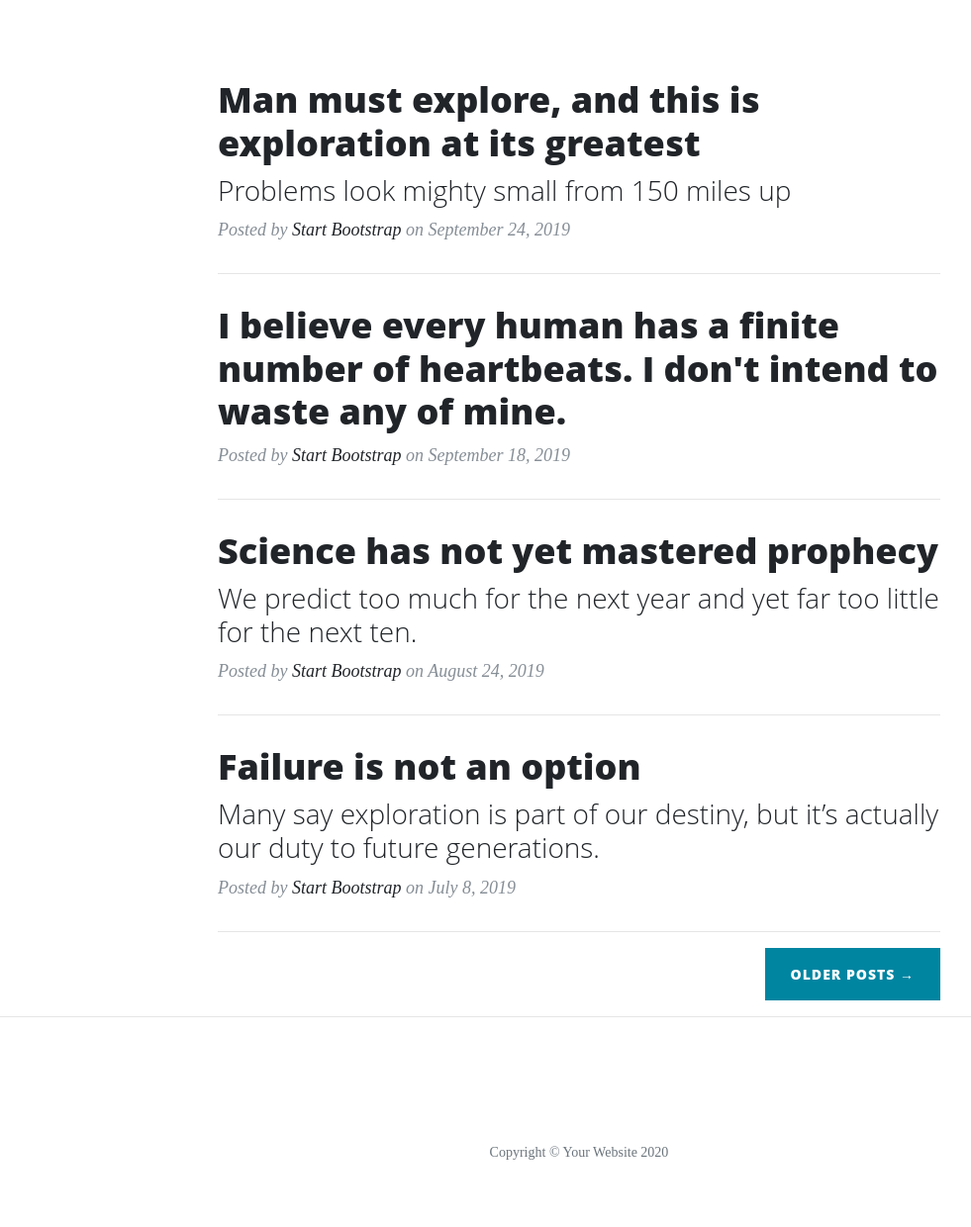
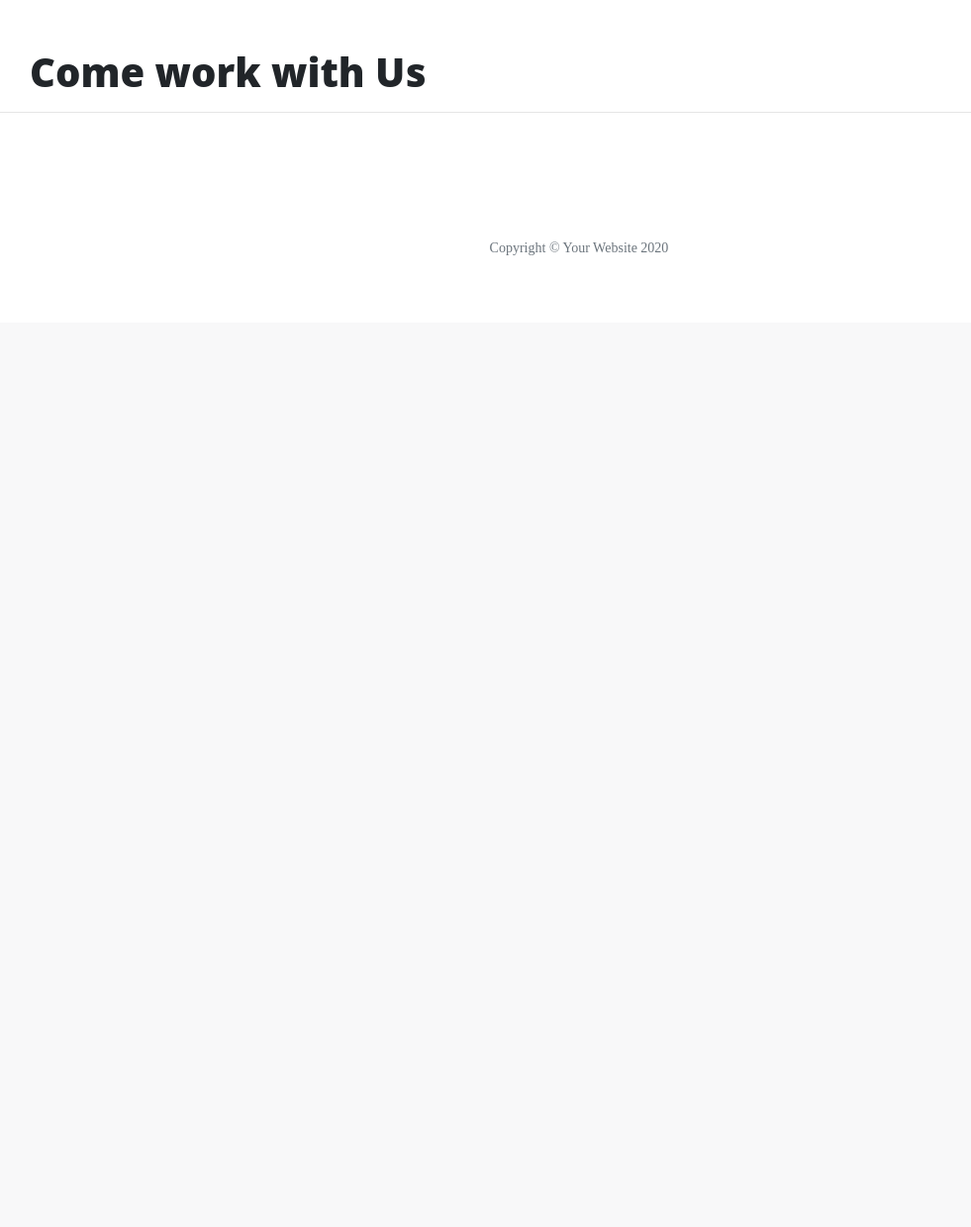
Before and after one commit to alexeykuz-sys/thorin-flask-app, a Flask app: page /careers in a window 1280 px wide. Shown: the part 533-1773 px from the top of the page at 99% size, without its empty margins (55-1036 px from the left). After the commit the page ends 791 px from the top, so only its background shows below. Run offline with Flask 2, Linux system fonts and the light colour scheme; some libraries are stand-ins or nearby versions.

Commit message:
added block content

```diff
--- a/templates/base.html
+++ b/templates/base.html
@@ -11,7 +11,7 @@
     <!-- Navigation -->
   <nav class="navbar navbar-expand-lg navbar-light fixed-top" id="mainNav">
     <div class="container">
-      <a class="navbar-brand" href="index.html">Start Bootstrap</a>
+      <a class="navbar-brand" href="{{ url_for('index') }}">Start Bootstrap</a>
       <button class="navbar-toggler navbar-toggler-right" type="button" data-toggle="collapse" data-target="#navbarResponsive" aria-controls="navbarResponsive" aria-expanded="false" aria-label="Toggle navigation">
         Menu
         <i class="fas fa-bars"></i>
@@ -19,16 +19,16 @@
       <div class="collapse navbar-collapse" id="navbarResponsive">
         <ul class="navbar-nav ml-auto">
           <li class="nav-item">
-            <a class="nav-link" href="index.html">Home</a>
+            <a class="nav-link" href="{{ url_for('index') }}">Home</a>
           </li>
           <li class="nav-item">
-            <a class="nav-link" href="about.html">About</a>
+            <a class="nav-link" href="{{ url_for('about') }}">About</a>
           </li>
           <li class="nav-item">
-            <a class="nav-link" href="post.html">Sample Post</a>
+            <a class="nav-link" href="{{ url_for('contact') }}">Contact US</a>
           </li>
           <li class="nav-item">
-            <a class="nav-link" href="contact.html">Contact</a>
+            <a class="nav-link" href="{{ url_for('careers') }}">Careers</a>
           </li>
         </ul>
       </div>
@@ -36,7 +36,7 @@
   </nav>
 
   <!-- Page Header -->
-  <header class="masthead" style="background-image: url('{{url_for('static',filename='img/home-bg.jpg')}};')">
+  <header class="masthead" style="background-image: url( '{{url_for('static', filename='img/home-bg.jpg') }}')">
     <div class="overlay"></div>
     <div class="container">
       <div class="row">
@@ -52,67 +52,8 @@
 
   <!-- Main Content -->
   <div class="container">
-    <div class="row">
-      <div class="col-lg-8 col-md-10 mx-auto">
-        <div class="post-preview">
-          <a href="post.html">
-            <h2 class="post-title">
-              Man must explore, and this is exploration at its greatest
-            </h2>
-            <h3 class="post-subtitle">
-              Problems look mighty small from 150 miles up
-            </h3>
-          </a>
-          <p class="post-meta">Posted by
-            <a href="#">Start Bootstrap</a>
-            on September 24, 2019</p>
-        </div>
-        <hr>
-        <div class="post-preview">
-          <a href="post.html">
-            <h2 class="post-title">
-              I believe every human has a finite number of heartbeats. I don't intend to waste any of mine.
-            </h2>
-          </a>
-          <p class="post-meta">Posted by
-            <a href="#">Start Bootstrap</a>
-            on September 18, 2019</p>
-        </div>
-        <hr>
-        <div class="post-preview">
-          <a href="post.html">
-            <h2 class="post-title">
-              Science has not yet mastered prophecy
-            </h2>
-            <h3 class="post-subtitle">
-              We predict too much for the next year and yet far too little for the next ten.
-            </h3>
-          </a>
-          <p class="post-meta">Posted by
-            <a href="#">Start Bootstrap</a>
-            on August 24, 2019</p>
-        </div>
-        <hr>
-        <div class="post-preview">
-          <a href="post.html">
-            <h2 class="post-title">
-              Failure is not an option
-            </h2>
-            <h3 class="post-subtitle">
-              Many say exploration is part of our destiny, but it’s actually our duty to future generations.
-            </h3>
-          </a>
-          <p class="post-meta">Posted by
-            <a href="#">Start Bootstrap</a>
-            on July 8, 2019</p>
-        </div>
-        <hr>
-        <!-- Pager -->
-        <div class="clearfix">
-          <a class="btn btn-primary float-right" href="#">Older Posts &rarr;</a>
-        </div>
-      </div>
-    </div>
+    {% block content %}
+    {% endblock %}
   </div>
 
   <hr>
--- a/templates/careers.html
+++ b/templates/careers.html
@@ -1,14 +1,4 @@
-<!DOCTYPE html>
-<html lang="en">
-<head>
-    <meta charset="UTF-8">
-    <meta name="viewport" content="width=device-width, initial-scale=1.0">
-    <title>Hello Flask</title>
-</head>
-<body>
-     {% extends 'base.html' %}
+{% extends 'base.html' %}
     {% block content %}
     <h1>Come work with Us</h1>
     {% endblock %}
-</body>
-</html>
```
Also changed, not shown: templates/about.html (+1 -11 lines), templates/contact.html (+1 -11 lines), templates/index.html (+62 -12 lines).
